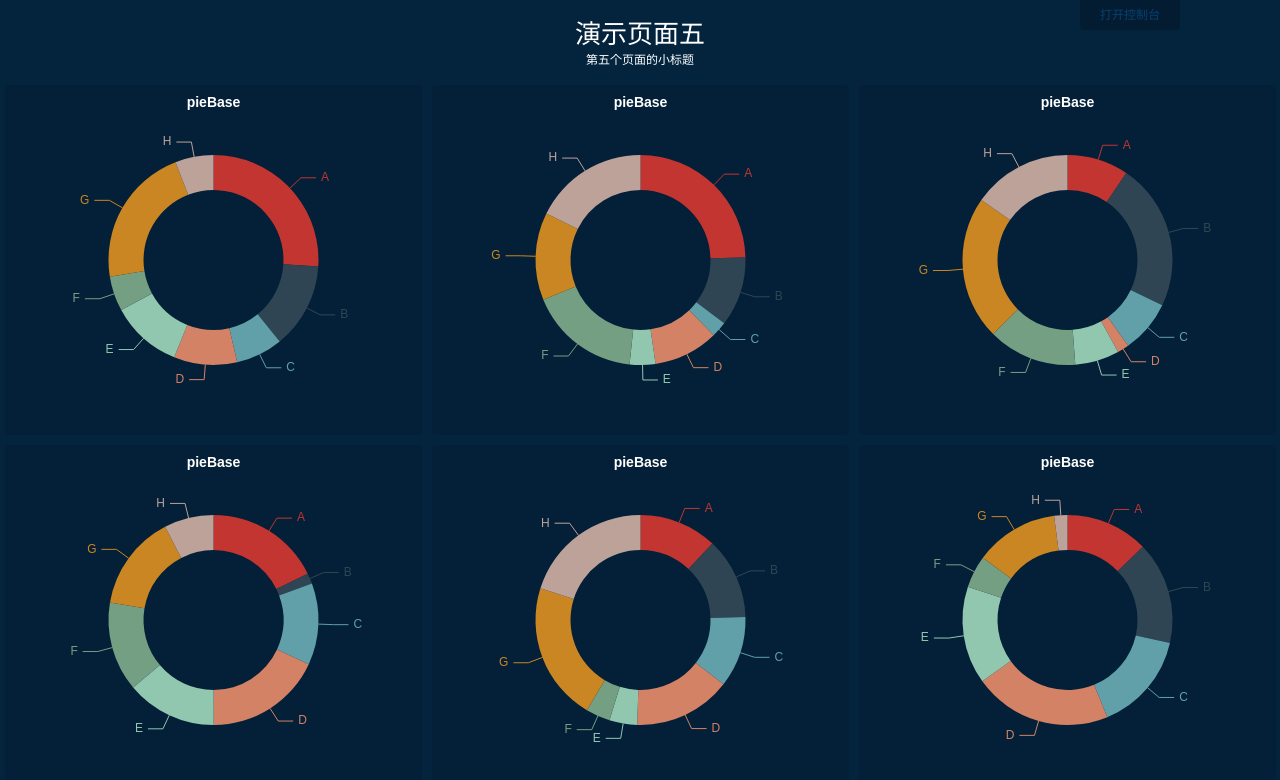
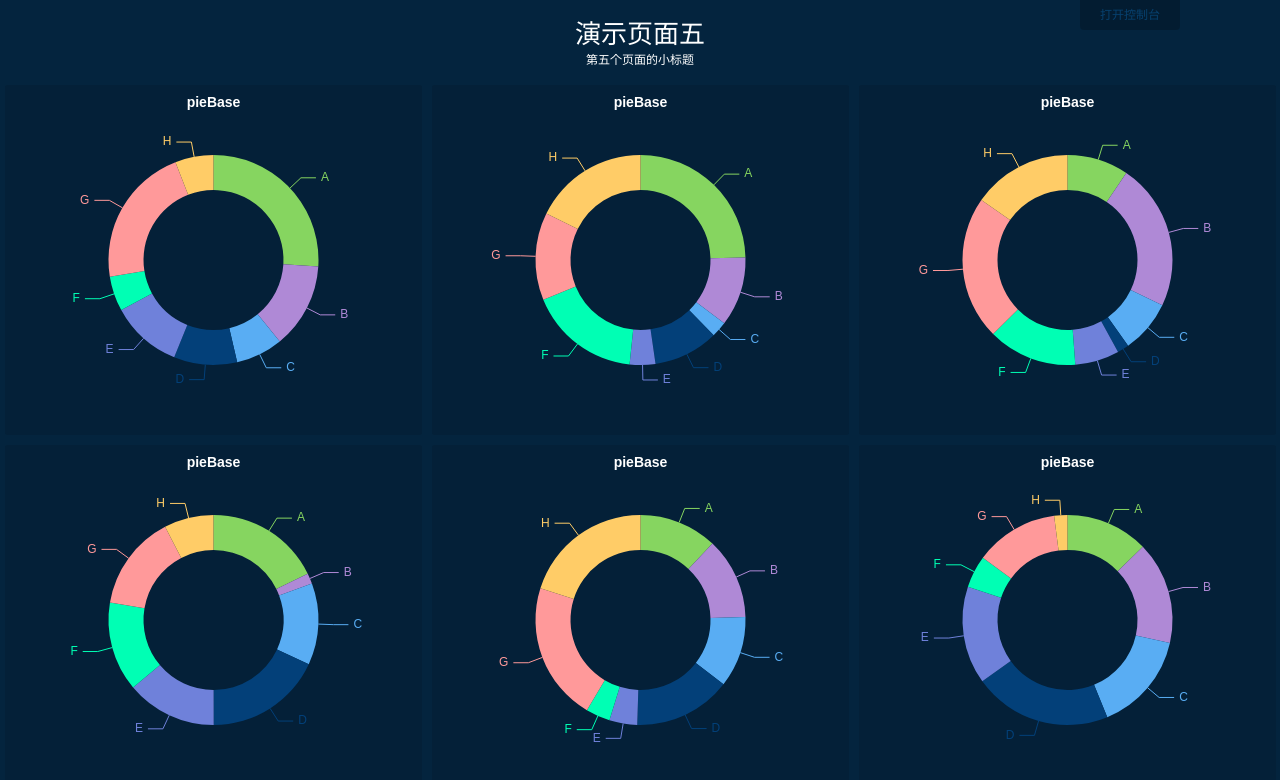
Before and after one commit to FairyEver/wdbc-data-display-system, a Vue app: page /#/screen/demo5 in a window 1280 px wide. Shown: the top 780 px of the page. Built offline with nearby package versions, Linux system fonts and the light colour scheme.

Commit message:
no message

```diff
--- a/src/components/Charts/Pie/Base/index.vue
+++ b/src/components/Charts/Pie/Base/index.vue
@@ -18,7 +18,9 @@ export default {
     // 发送请求的时候带的参数
     ajaxData: {type: Object, required: false, default: () => ({})},
     // 发送请求的间隔
-    interval: {type: Number, required: false, default: 10000}
+    interval: {type: Number, required: false, default: 10000},
+    // 颜色选项
+    color: {type: Array, required: false, default: () => []}
   },
   data () {
     return {
@@ -55,7 +57,8 @@ export default {
             avoidLabelOverlap: false,
             data: []
           }
-        ]
+        ],
+        ...this.color.length > 0 ? {color: this.color} : {}
       }
     }
   },
--- a/src/page/screen/demo5/index.vue
+++ b/src/page/screen/demo5/index.vue
@@ -11,7 +11,7 @@
           <ChartPieBase
             ref="box-pie-base-1-g-c"
             title-text="pieBase"
-            :item-color="$color.cyan"
+            :color="$color.group1"
             @mounted="mountedChartNum++">
           </ChartPieBase>
         </div>
@@ -19,7 +19,7 @@
           <ChartPieBase
             ref="box-pie-base-2-g-c"
             title-text="pieBase"
-            :item-color="$color.yellow"
+            :color="$color.group1"
             @mounted="mountedChartNum++">
           </ChartPieBase>
         </div>
@@ -30,7 +30,7 @@
           <ChartPieBase
             ref="box-pie-base-3-g-c"
             title-text="pieBase"
-            :item-color="$color.green"
+            :color="$color.group1"
             @mounted="mountedChartNum++">
           </ChartPieBase>
         </div>
@@ -38,7 +38,7 @@
           <ChartPieBase
             ref="box-pie-base-4-g-c"
             title-text="pieBase"
-            :item-color="$color.pink"
+            :color="$color.group1"
             @mounted="mountedChartNum++">
           </ChartPieBase>
         </div>
@@ -49,7 +49,7 @@
           <ChartPieBase
             ref="box-pie-base-5-g-c"
             title-text="pieBase"
-            :item-color="$color.green"
+            :color="$color.group1"
             @mounted="mountedChartNum++">
           </ChartPieBase>
         </div>
@@ -58,6 +58,7 @@
             ref="box-pie-base-6-g-c"
             title-text="pieBase"
             :item-color="$color.pink"
+            :color="$color.group1"
             @mounted="mountedChartNum++">
           </ChartPieBase>
         </div>
--- a/src/style/color.js
+++ b/src/style/color.js
@@ -5,5 +5,6 @@ export default {
   red: '#C23531',
   green: '#00FF86',
   orange: '#FFB100',
-  pink: '#FF0080'
+  pink: '#FF0080',
+  group1: ['#86D560', '#AF89D6', '#59ADF3', '#034079', '#6f81da', '#00ffb4', '#FF999A', '#FFCC67', '#c487ee', '#deb140', '#49dff0']
 }
```
